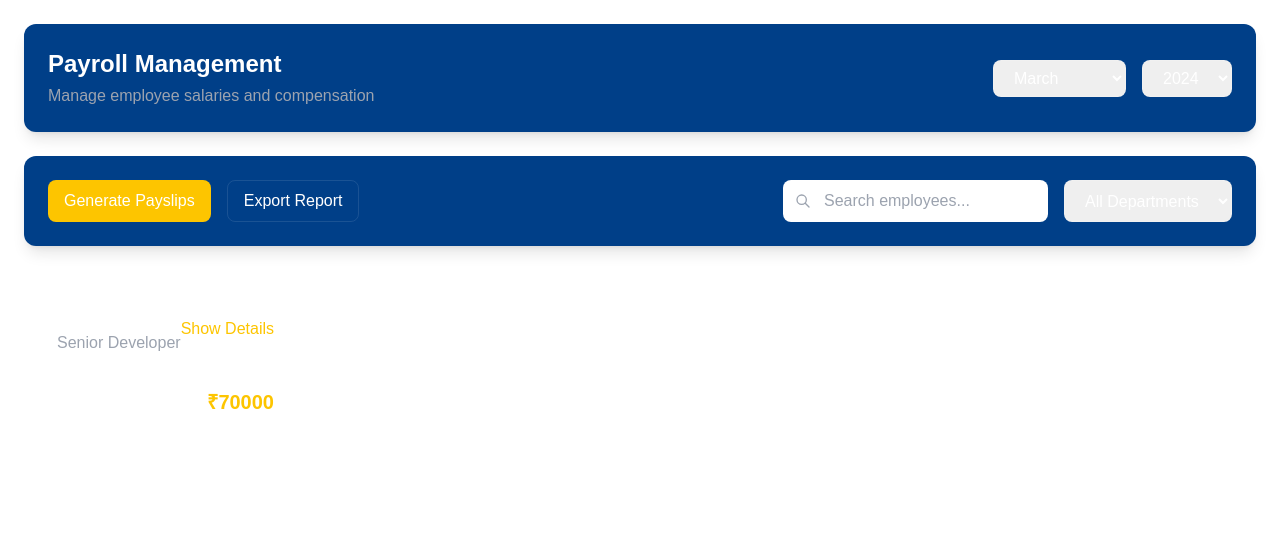
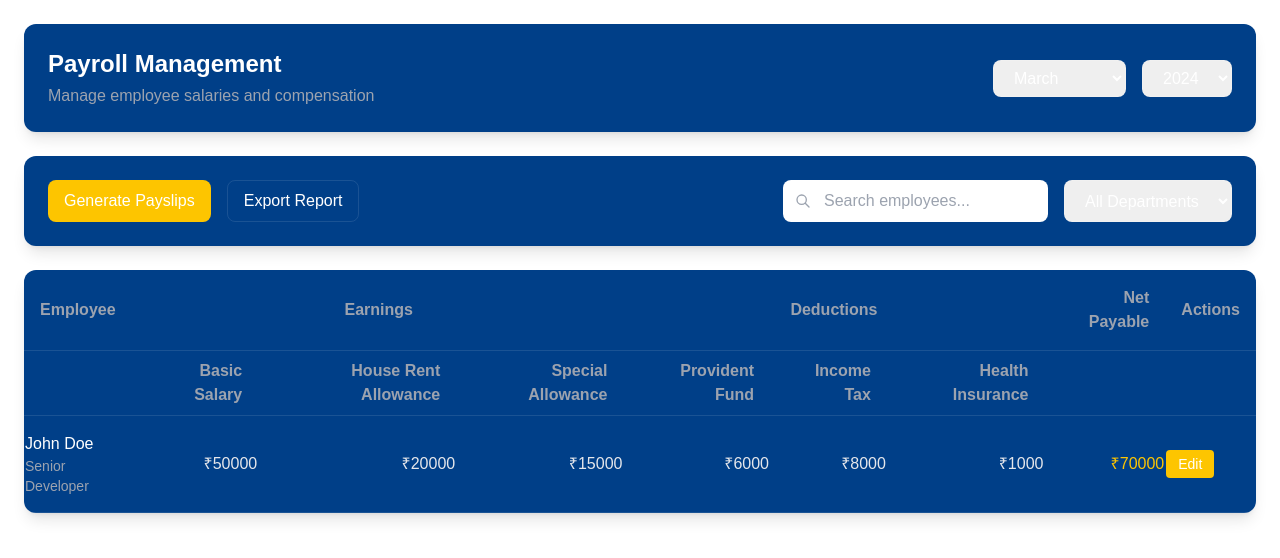
Before and after one commit to ThatNinjaGuy/employee-management, a Next.js app: page /payroll in a window 1280 px wide. Shown: the top 558 px of the page. Built offline with nearby package versions, Linux system fonts and the light colour scheme.

Commit message:
Integrated payroll manageemnt and estabished layout. Provided edit functionality. UX needs alignment

```diff
--- a/src/components/payroll/PayrollCard.tsx
+++ b/src/components/payroll/PayrollCard.tsx
@@ -1,97 +1,157 @@
 "use client";
 import { useState } from "react";
-import { Card } from "@/components/common/Card";
-
-interface PayrollComponent {
-  id: string;
-  name: string;
-  type: "percentage" | "fixed" | "calculated";
-  defaultValue: number;
-  editable: boolean;
-}
-
-interface PayrollConfig {
-  earnings: PayrollComponent[];
-  deductions: PayrollComponent[];
-}
-
-interface MonthlyPayroll {
-  month: string;
-  year: number;
-  earnings: Record<string, number>;
-  deductions: Record<string, number>;
-  netPayable: number;
-}
-
-interface Employee {
-  employeeId: string;
-  name: string;
-  designation: string;
-  ctc: number;
-  monthlyPayroll: MonthlyPayroll;
-}
+import { Employee, MonthlyPayroll, PayrollConfig } from "@/types/payroll";
 
 interface PayrollCardProps {
   employee: Employee;
   payrollConfig: PayrollConfig;
+  onUpdate?: (employeeId: string, updatedPayroll: MonthlyPayroll) => void;
+  isEditing: boolean;
+  onEditClick: () => void;
+  onSave: () => void;
+  onCancel: () => void;
 }
 
-export function PayrollCard({ employee, payrollConfig }: PayrollCardProps) {
-  const [isExpanded, setIsExpanded] = useState(false);
+export function PayrollCard({
+  employee,
+  payrollConfig,
+  onUpdate,
+  isEditing,
+  onEditClick,
+  onSave,
+  onCancel,
+}: PayrollCardProps) {
+  const [editedPayroll, setEditedPayroll] = useState(employee.monthlyPayroll);
+
+  const handleValueChange = (
+    category: "earnings" | "deductions",
+    componentId:
+      | keyof MonthlyPayroll["earnings"]
+      | keyof MonthlyPayroll["deductions"],
+    value: string
+  ) => {
+    const numValue = Number(value) || 0;
+    const newPayroll = {
+      ...editedPayroll,
+      [category]: {
+        ...editedPayroll[category],
+        [componentId]: numValue,
+      },
+    };
+
+    // Calculate net payable
+    const totalEarnings = Object.values(newPayroll.earnings).reduce(
+      (a, b) => a + b,
+      0
+    );
+    const totalDeductions = Object.values(newPayroll.deductions).reduce(
+      (a, b) => a + b,
+      0
+    );
+    newPayroll.netPayable = totalEarnings - totalDeductions;
+
+    setEditedPayroll(newPayroll);
+    onUpdate?.(employee.employeeId, newPayroll);
+  };
 
   return (
-    <Card className="w-full">
-      <div className="space-y-4">
-        <div className="flex justify-between items-center">
-          <div>
-            <h3 className="text-xl font-semibold text-white">
-              {employee.name}
-            </h3>
-            <p className="text-gray-400">{employee.designation}</p>
+    <tr className="border-b border-white/10">
+      <td className="py-4">
+        <div>
+          <div className="font-medium text-white">{employee.name}</div>
+          <div className="text-sm text-gray-400">{employee.designation}</div>
+        </div>
+      </td>
+      {payrollConfig.earnings.map((component) => (
+        <td key={component.id} className="py-4">
+          {isEditing ? (
+            <input
+              type="number"
+              value={
+                editedPayroll.earnings[
+                  component.id as keyof MonthlyPayroll["earnings"]
+                ]
+              }
+              onChange={(e) =>
+                handleValueChange(
+                  "earnings",
+                  component.id as keyof MonthlyPayroll["earnings"],
+                  e.target.value
+                )
+              }
+              className="w-full bg-primary-darker text-white px-3 py-1 rounded border border-white/10 text-right"
+            />
+          ) : (
+            <span className="block text-right text-gray-200">
+              ₹
+              {
+                editedPayroll.earnings[
+                  component.id as keyof MonthlyPayroll["earnings"]
+                ]
+              }
+            </span>
+          )}
+        </td>
+      ))}
+      {payrollConfig.deductions.map((component) => (
+        <td key={component.id} className="py-4">
+          {isEditing ? (
+            <input
+              type="number"
+              value={
+                editedPayroll.deductions[
+                  component.id as keyof MonthlyPayroll["deductions"]
+                ]
+              }
+              onChange={(e) =>
+                handleValueChange(
+                  "deductions",
+                  component.id as keyof MonthlyPayroll["deductions"],
+                  e.target.value
+                )
+              }
+              className="w-full bg-primary-darker text-white px-3 py-1 rounded border border-white/10 text-right"
+            />
+          ) : (
+            <span className="block text-right text-gray-200">
+              ₹
+              {
+                editedPayroll.deductions[
+                  component.id as keyof MonthlyPayroll["deductions"]
+                ]
+              }
+            </span>
+          )}
+        </td>
+      ))}
+      <td className="py-4 text-right font-medium text-accent-main">
+        ₹{editedPayroll.netPayable}
+      </td>
+      <td className="py-4">
+        {isEditing ? (
+          <div className="flex gap-2 justify-end">
+            <button
+              onClick={onSave}
+              className="px-3 py-1 bg-accent-main text-white text-sm rounded hover:bg-accent-light"
+            >
+              Save
+            </button>
+            <button
+              onClick={onCancel}
+              className="px-3 py-1 bg-primary-darker text-white text-sm rounded"
+            >
+              Cancel
+            </button>
           </div>
+        ) : (
           <button
-            onClick={() => setIsExpanded(!isExpanded)}
-            className="text-accent-main hover:text-accent-light"
+            onClick={onEditClick}
+            className="px-3 py-1 bg-accent-main text-white text-sm rounded hover:bg-accent-light"
           >
-            {isExpanded ? "Show Less" : "Show Details"}
+            Edit
           </button>
-        </div>
-
-        {isExpanded && (
-          <div className="grid grid-cols-2 gap-6">
-            <div className="space-y-4">
-              <h4 className="text-lg font-medium text-white">Earnings</h4>
-              {payrollConfig.earnings.map((component: any) => (
-                <div key={component.id} className="flex justify-between">
-                  <span className="text-gray-400">{component.name}</span>
-                  <span className="text-white">
-                    ₹{employee.monthlyPayroll.earnings[component.id]}
-                  </span>
-                </div>
-              ))}
-            </div>
-
-            <div className="space-y-4">
-              <h4 className="text-lg font-medium text-white">Deductions</h4>
-              {payrollConfig.deductions.map((component: any) => (
-                <div key={component.id} className="flex justify-between">
-                  <span className="text-gray-400">{component.name}</span>
-                  <span className="text-white">
-                    ₹{employee.monthlyPayroll.deductions[component.id]}
-                  </span>
-                </div>
-              ))}
-            </div>
-          </div>
         )}
-
-        <div className="flex justify-between pt-4 border-t border-white/10">
-          <span className="text-lg font-medium text-white">Net Payable</span>
-          <span className="text-xl font-semibold text-accent-main">
-            ₹{employee.monthlyPayroll.netPayable}
-          </span>
-        </div>
-      </div>
-    </Card>
+      </td>
+    </tr>
   );
 }
--- a/src/components/payroll/PayrollManagement.tsx
+++ b/src/components/payroll/PayrollManagement.tsx
@@ -5,10 +5,26 @@ import { payrollComponents, dummyPayrollData } from "@/data/payrollConfig";
 import { PayrollCard } from "@/components/payroll/PayrollCard";
 import { PayrollHeader } from "@/components/payroll/PayrollHeader";
 import { PayrollActions } from "@/components/payroll/PayrollActions";
+import { MonthlyPayroll } from "@/types/payroll";
 
 export function PayrollManagement() {
   const [selectedMonth, setSelectedMonth] = useState<string>("March");
   const [selectedYear, setSelectedYear] = useState<number>(2024);
+  const [payrollData, setPayrollData] = useState(dummyPayrollData);
+  const [editingId, setEditingId] = useState<string | null>(null);
+
+  const handlePayrollUpdate = (
+    employeeId: string,
+    updatedPayroll: MonthlyPayroll
+  ) => {
+    setPayrollData((prev) =>
+      prev.map((employee) =>
+        employee.employeeId === employeeId
+          ? { ...employee, monthlyPayroll: updatedPayroll }
+          : employee
+      )
+    );
+  };
 
   return (
     <div className="min-h-screen bg-primary-darker p-6">
@@ -19,17 +35,66 @@ export function PayrollManagement() {
           onMonthChange={setSelectedMonth}
           onYearChange={setSelectedYear}
         />
-
         <PayrollActions />
-
-        <div className="grid grid-cols-1 gap-6">
-          {dummyPayrollData.map((employee) => (
+        <div className="overflow-x-auto bg-primary-dark rounded-xl shadow-lg">
+          <table className="w-full">
+            <thead>
+              <tr className="border-b border-white/10">
+                <th className="text-left py-4 px-4 text-gray-400">Employee</th>
+                <th
+                  className="text-gray-400 py-4 px-4 text-center"
+                  colSpan={payrollComponents.earnings.length}
+                >
+                  Earnings
+                </th>
+                <th
+                  className="text-gray-400 py-4 px-4 text-center"
+                  colSpan={payrollComponents.deductions.length}
+                >
+                  Deductions
+                </th>
+                <th className="text-gray-400 py-4 px-4 text-right">
+                  Net Payable
+                </th>
+                <th className="text-gray-400 py-4 px-4 text-right">Actions</th>
+              </tr>
+              <tr className="border-b border-white/10">
+                <th className="text-left py-2 px-4 text-gray-400"></th>
+                {payrollComponents.earnings.map((component) => (
+                  <th
+                    key={component.id}
+                    className="py-2 px-4 text-gray-400 text-right"
+                  >
+                    {component.name}
+                  </th>
+                ))}
+                {payrollComponents.deductions.map((component) => (
+                  <th
+                    key={component.id}
+                    className="py-2 px-4 text-gray-400 text-right"
+                  >
+                    {component.name}
+                  </th>
+                ))}
+                <th className="py-2 px-4"></th>
+                <th className="py-2 px-4"></th>
+              </tr>
+            </thead>
+            <tbody>
+              {payrollData.map((employee) => (
                 <PayrollCard
                   key={employee.employeeId}
                   employee={employee}
                   payrollConfig={payrollComponents}
+                  onUpdate={handlePayrollUpdate}
+                  isEditing={editingId === employee.employeeId}
+                  onEditClick={() => setEditingId(employee.employeeId)}
+                  onSave={() => setEditingId(null)}
+                  onCancel={() => setEditingId(null)}
                 />
               ))}
+            </tbody>
+          </table>
         </div>
       </div>
     </div>
--- /dev/null
+++ b/src/types/payroll.ts
@@ -0,0 +1,36 @@
+export interface PayrollComponent {
+  id: string;
+  name: string;
+  type: "percentage" | "fixed" | "calculated";
+  defaultValue: number;
+  editable: boolean;
+}
+
+export interface PayrollConfig {
+  earnings: PayrollComponent[];
+  deductions: PayrollComponent[];
+}
+
+export interface MonthlyPayroll {
+  month: string;
+  year: number;
+  earnings: {
+    basic: number;
+    hra: number;
+    specialAllowance: number;
+  };
+  deductions: {
+    pf: number;
+    tax: number;
+    insurance: number;
+  };
+  netPayable: number;
+}
+
+export interface Employee {
+  employeeId: string;
+  name: string;
+  designation: string;
+  ctc: number;
+  monthlyPayroll: MonthlyPayroll;
+}
```
Lines whose indentation alone changed are shown as unchanged.
